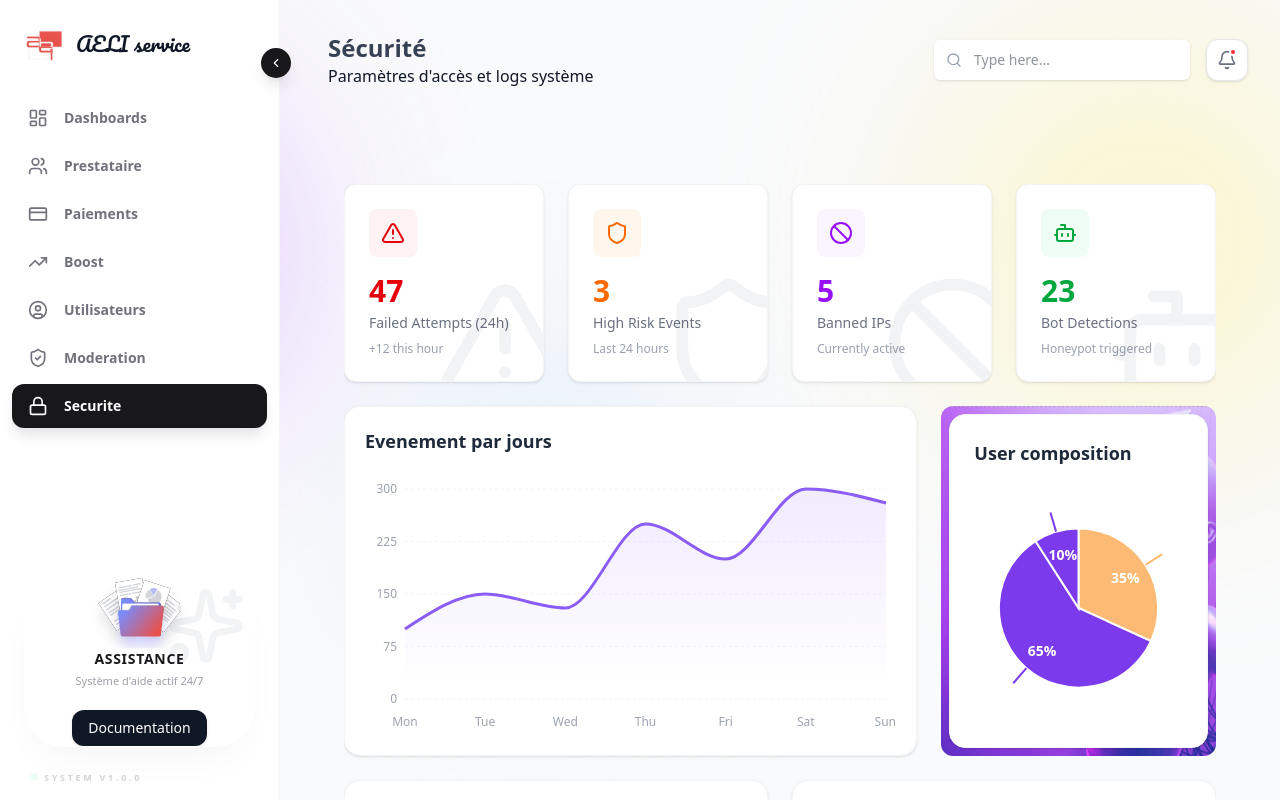
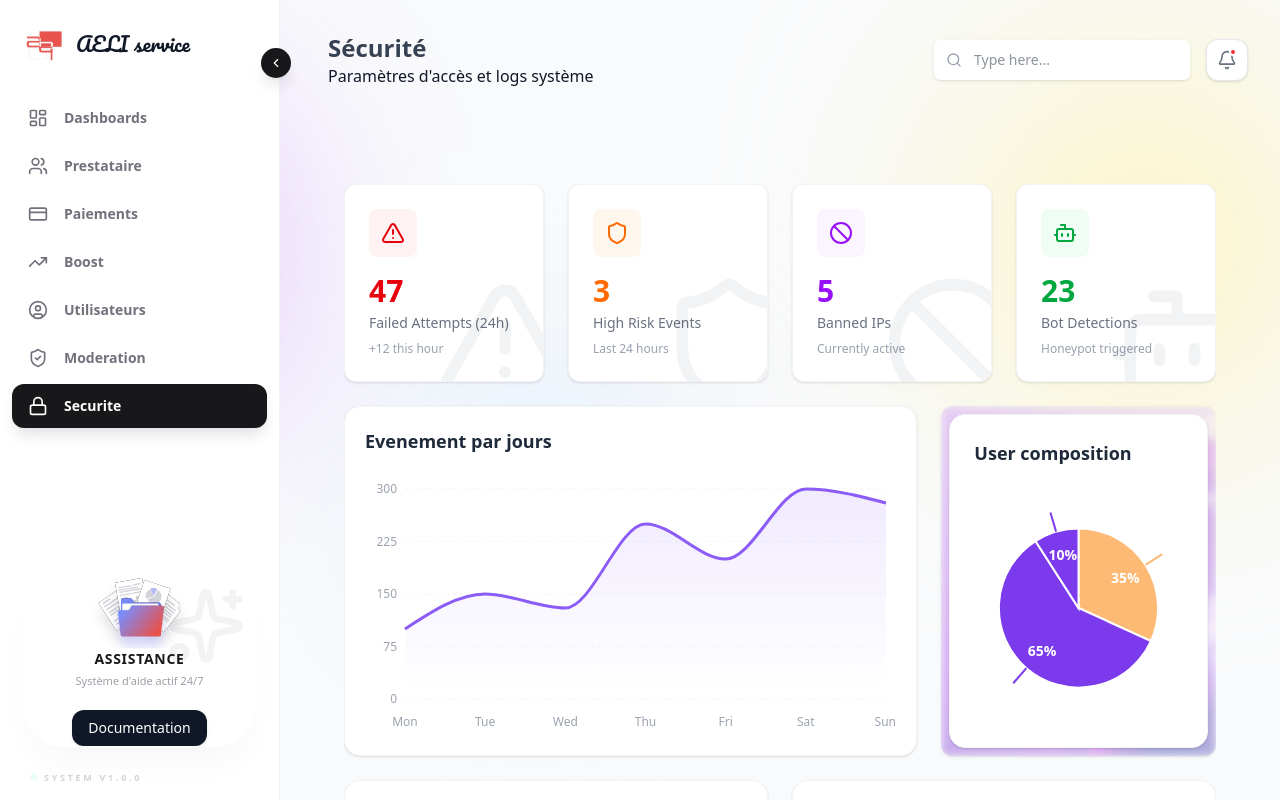
Before and after one commit to AELISERVICE/AELI-SERVICE-, a React (Vite) app: page /security in a window 1280 px wide. Built offline with nearby package versions, Linux system fonts and the light colour scheme.

Commit message:
mise a jour2

```diff
--- a/src/components/global/Header.jsx
+++ b/src/components/global/Header.jsx
@@ -61,7 +61,7 @@ export function Header({ onMenuClick }) {
                         <input
                             type="text"
                             placeholder="Type here..."
-                            className="pl-10 pr-4 py-[10px] rounded-md bg-white text-gray-800 text-sm focus:outline-none focus:ring-2 focus:ring-purple-300  w-full md:w-64 shadow-sm"
+                            className="pl-10 pr-4 py-[10px] rounded-md bg-white text-gray-800 text-sm focus:outline-none focus:ring-2 focus:ring-[#FCE0D6] focus:border-transparent w-full md:w-64 shadow-sm"
                         />
                     </div>
 
--- a/src/screens/Dashboard.jsx
+++ b/src/screens/Dashboard.jsx
@@ -1,21 +1,18 @@
-import React from "react"
-import { Users, Briefcase, ShoppingBag, Star } from 'lucide-react'
-import { KpiCount } from '../components/dashboard/KpiCount'
-import { PaymentSummary } from '../components/dashboard/PaymentSummary'
-import { ContactAnalytics } from '../components/dashboard/ContactAnalytics'
-import { ProviderStatusList } from '../components/dashboard/ProviderStatusList'
-import { UsersAnalytics } from '../components/dashboard/UsersAnalytics'
-import { UserComposition } from '../components/dashboard/UserComposition'
-import { LastusersRegister } from '../components/dashboard/LastusersRegister'
+import React from "react";
+import { Users, Briefcase, ShoppingBag, Star } from 'lucide-react';
+import { KpiCount } from '../components/dashboard/KpiCount';
+import { PaymentSummary } from '../components/dashboard/PaymentSummary';
+import { ContactAnalytics } from '../components/dashboard/ContactAnalytics';
+import { ProviderStatusList } from '../components/dashboard/ProviderStatusList';
+import { UsersAnalytics } from '../components/dashboard/UsersAnalytics';
+import { UserComposition } from '../components/dashboard/UserComposition';
+import { LastusersRegister } from '../components/dashboard/LastusersRegister';
 
 export function Dashboard() {
     return (
         <div className="flex-1 overflow-y-auto">
             <div className="max-w-7xl mx-auto space-y-6">
-                {/* Top Stats Row */}
                 <KpiCount />
-
-                {/* Middle Section */}
                 <div className="grid grid-cols-1 lg:grid-cols-12 gap-6">
                     <div className="lg:col-span-5 xl:col-span-4">
                         <PaymentSummary />
@@ -27,15 +24,19 @@ export function Dashboard() {
                         <ProviderStatusList />
                     </div>
                 </div>
-
-                {/* Bottom Charts Section */}
                 <div className="grid grid-cols-1 lg:grid-cols-3 gap-6">
                     <div className="lg:col-span-2 h-[350px]">
                         <UsersAnalytics />
                     </div>
-                    <div className="relative lg:col-span-1 h-[350px] p-2">
-                        <img src="./motifbg4.png" alt="" className=" absolute top-0 left-0 rigth-0 h-full rounded-xl" />
-                        <UserComposition />
+                    <div className="relative lg:col-span-1 h-[350px] p-2 overflow-hidden rounded-xl shadow-sm">
+                        <img
+                            src="./motifbg4.png"
+                            alt=""
+                            className="absolute inset-0 w-full h-full object-cover blur-[4px] opacity-40"
+                        />
+                        <div className="relative z-10 h-full">
+                            <UserComposition />
+                        </div>
                     </div>
                 </div>
                 <LastusersRegister />
--- a/src/screens/SecurityScreen.jsx
+++ b/src/screens/SecurityScreen.jsx
@@ -15,9 +15,15 @@ export function SecurityScreen() {
                     <div className="lg:col-span-2 h-[350px]">
                         <SecurPeriodeAnalytics />
                     </div>
-                    <div className="relative lg:col-span-1 h-[350px] p-2">
-                        <img src="./motifbg4.png" alt="" className=" absolute top-0 left-0 rigth-0 h-full rounded-xl" />
-                        <RiskLevelDistribution />
+                    <div className="relative lg:col-span-1 h-[350px] p-2 overflow-hidden rounded-xl shadow-sm">
+                        <img
+                            src="./motifbg4.png"
+                            alt=""
+                            className="absolute inset-0 w-full h-full object-cover blur-[4px] opacity-40"
+                        />
+                        <div className="relative z-10 h-full">
+                            <RiskLevelDistribution />
+                        </div>
                     </div>
                 </div>
                 <div className="flex flex-col md:flex-row gap-6">
```
